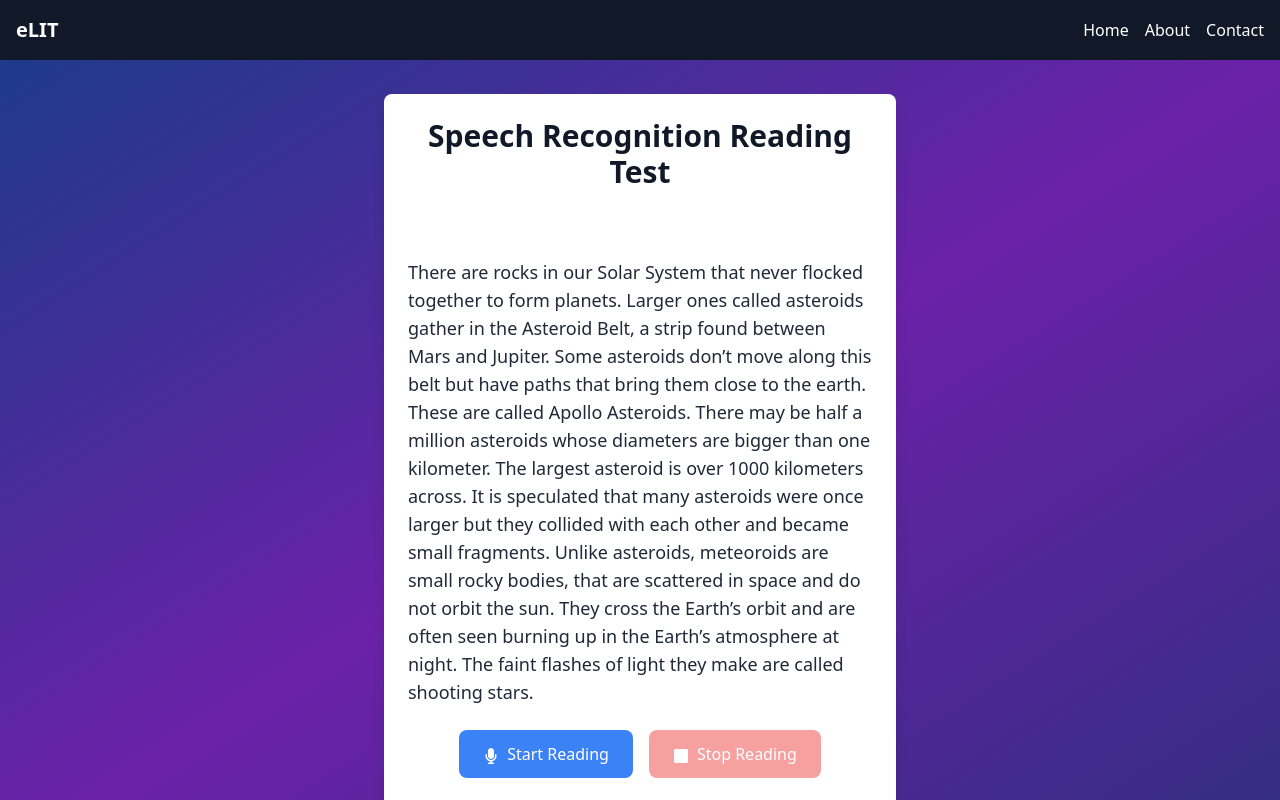
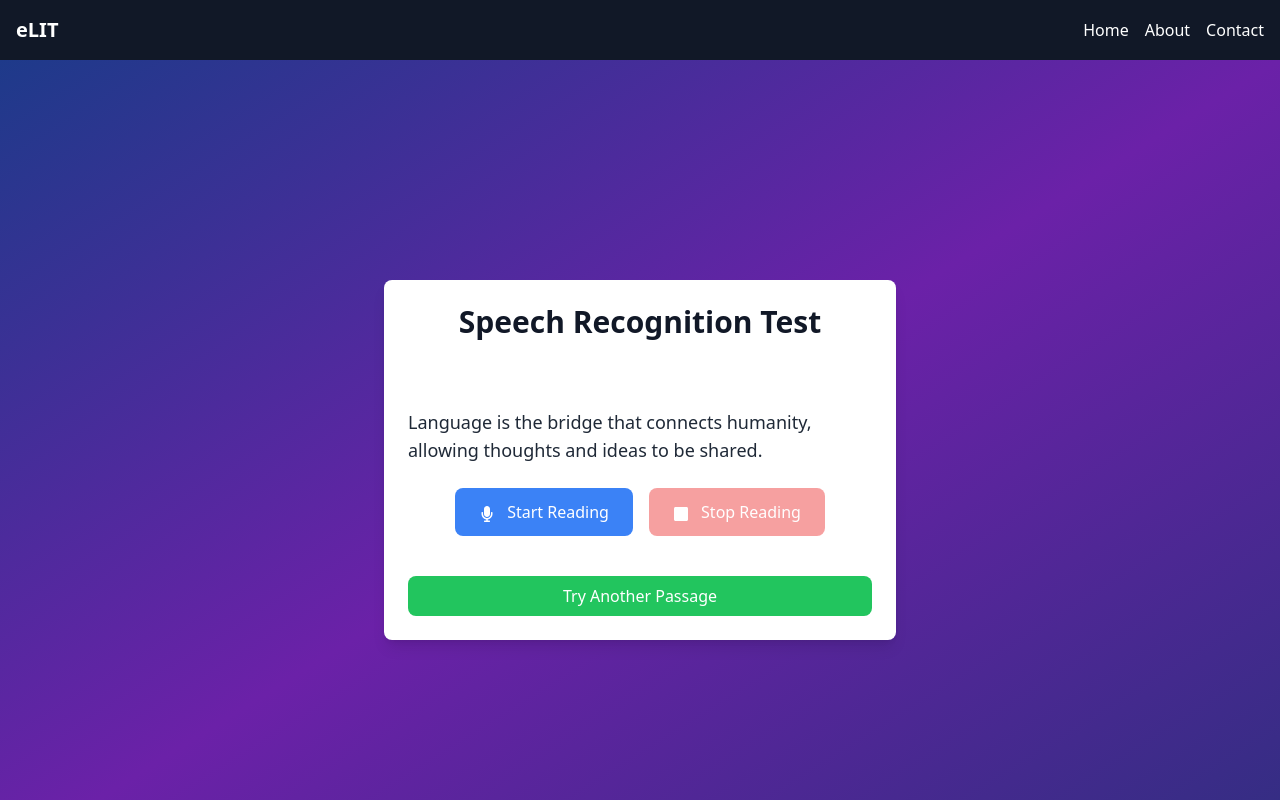
Before and after one commit to PotatoCodder/Gamified-Learning_Webesite, a React (Vite) app: page /speech-recognition in a window 1280 px wide. Shown: the top 800 px of the page. Built offline with nearby package versions, Linux system fonts and the light colour scheme.

Commit message:
i add some changes in hero ui and specially i change alo in speech regnitiontest component

```diff
--- a/package.json
+++ b/package.json
@@ -11,8 +11,11 @@
   },
   "dependencies": {
     "@headlessui/react": "^2.2.0",
+    "@mui/material": "^6.4.2",
     "@nextui-org/react": "^2.6.11",
-    "framer-motion": "^12.0.9",
+    "@radix-ui/react-toast": "^1.2.5",
+    "framer-motion": "^12.0.11",
+    "lodash": "^4.17.21",
     "lucide-react": "^0.474.0",
     "react": "^18.3.1",
     "react-dom": "^18.3.1",
--- a/src/components/Hero.jsx
+++ b/src/components/Hero.jsx
@@ -2,30 +2,47 @@ import React from 'react';
 
 const Hero = () => {
   return (
-    <section className="relative py-20 text-white bg-gradient-to-r from-blue-600 to-purple-600 md:py-32">
-      <div className="container px-6 mx-auto text-center">
-        <h1 className="mb-4 text-5xl font-extrabold md:text-6xl animate-fade-in-down">
-          Welcome to MyWordle
+    <section className="relative bg-gray-50 overflow-hidden">
+      <div className="max-w-7xl mx-auto">
+        <div className="relative z-10 pb-8 bg-gray-50 sm:pb-16 md:pb-20 lg:max-w-2xl lg:w-full lg:pb-28 xl:pb-32">
+          <main className="mt-10 mx-auto max-w-7xl px-4 sm:mt-12 sm:px-6 md:mt-16 lg:mt-20 lg:px-8 xl:mt-28">
+            <div className="sm:text-center lg:text-left">
+              <h1 className="text-4xl tracking-tight font-extrabold text-gray-900 sm:text-5xl md:text-6xl">
+                <span className="block xl:inline">Challenge your mind with</span>{' '}
+                <span className="block text-indigo-600 xl:inline">eLIT</span>
               </h1>
-        <p className="mb-8 text-xl md:text-2xl animate-fade-in-up">
-          Challenge your vocabulary and have fun guessing words!
+              <p className="mt-3 text-base text-gray-500 sm:mt-5 sm:text-lg sm:max-w-xl sm:mx-auto md:mt-5 md:text-xl lg:mx-0">
+                Engage in exciting word games, solve puzzles, and enhance your vocabulary. eLIT makes learning fun and interactive!
               </p>
-        <div className="flex justify-center space-x-4">
+              <div className="mt-5 sm:mt-8 sm:flex sm:justify-center lg:justify-start">
+                <div className="rounded-md shadow">
                   <a
                     href="#game"
-            className="px-8 py-3 text-lg font-semibold text-black transition duration-300 ease-in-out transform bg-yellow-500 rounded-full hover:bg-yellow-400 hover:scale-105"
+                    className="w-full flex items-center justify-center px-8 py-3 border border-transparent text-base font-medium rounded-md text-white bg-indigo-600 hover:bg-indigo-700 md:py-4 md:text-lg md:px-10"
                   >
                     Play Now
                   </a>
+                </div>
+                <div className="mt-3 sm:mt-0 sm:ml-3">
                   <a
                     href="#how-to-play"
-            className="px-8 py-3 text-lg font-semibold text-white transition duration-300 ease-in-out transform bg-transparent border-2 border-white rounded-full hover:bg-white hover:text-blue-600 hover:scale-105"
+                    className="w-full flex items-center justify-center px-8 py-3 border border-transparent text-base font-medium rounded-md text-indigo-700 bg-indigo-100 hover:bg-indigo-200 md:py-4 md:text-lg md:px-10"
                   >
                     How to Play
                   </a>
                 </div>
               </div>
-      <div className="absolute bottom-0 left-0 right-0 h-16 bg-gradient-to-t from-white opacity-20"></div>
+            </div>
+          </main>
+        </div>
+      </div>
+      <div className="lg:absolute lg:inset-y-0 lg:right-0 lg:w-1/2">
+        <img
+          className="h-56 w-full object-cover sm:h-72 md:h-96 lg:w-full lg:h-full"
+          src="https://images.unsplash.com/photo-1546776310-eef45dd6d63c?ixlib=rb-4.0.3&ixid=MnwxMjA3fDB8MHxwaG90by1wYWdlfHx8fGVufDB8fHx8&auto=format&fit=crop&w=1000&q=80"
+          alt="Word game illustration"
+        />
+      </div>
     </section>
   );
 };
--- a/src/components/SpeechRecognition.jsx
+++ b/src/components/SpeechRecognition.jsx
@@ -1,28 +1,20 @@
 import React, { useState, useEffect } from "react";
 import { FaMicrophone, FaStop } from "react-icons/fa";
+import { motion } from "framer-motion";
+import _ from "lodash";
+
+const passages = [
+  `The solar system is vast, filled with planets, asteroids, and mysteries beyond our reach.`,
+  `Language is the bridge that connects humanity, allowing thoughts and ideas to be shared.`,
+  `Technology evolves rapidly, shaping the way we interact, learn, and experience the world.`
+];
 
 const SpeechRecognitionTest = () => {
-  const passage = `There are rocks in our Solar System that never flocked together to
-                    form planets. Larger ones called asteroids gather in the Asteroid
-                    Belt, a strip found between Mars and Jupiter. Some asteroids
-                    don’t move along this belt but have paths that bring them close
-                    to the earth. These are called Apollo Asteroids.
-
-                    There may be half a million asteroids whose diameters
-                    are bigger than one kilometer. The largest asteroid is over 1000
-                    kilometers across. It is speculated that many asteroids were
-                    once larger but they collided with each other and became small
-                    fragments.
-
-                    Unlike asteroids, meteoroids are small rocky bodies, that
-                    are scattered in space and do not orbit the sun. They cross
-                    the Earth’s orbit and are often seen burning up in the Earth’s
-                    atmosphere at night. The faint flashes of light they make are
-                    called shooting stars.`;
-
+  const [currentPassage, setCurrentPassage] = useState(_.sample(passages));
   const [isListening, setIsListening] = useState(false);
   const [feedback, setFeedback] = useState("");
   const [transcript, setTranscript] = useState("");
+  const [spokenWords, setSpokenWords] = useState([]);
   const [recognition, setRecognition] = useState(null);
 
   useEffect(() => {
@@ -36,10 +28,11 @@ const SpeechRecognitionTest = () => {
       recognitionInstance.onresult = (event) => {
         const result = event.results[0][0].transcript;
         setTranscript(result);
+        setSpokenWords(result.toLowerCase().split(" "));
       };
 
       recognitionInstance.onerror = () => {
-        setFeedback("Sorry, there was an error with the speech recognition.");
+        setFeedback("Error with speech recognition.");
         setIsListening(false);
       };
 
@@ -49,9 +42,16 @@ const SpeechRecognitionTest = () => {
     }
   }, []);
 
+  useEffect(() => {
+    if (spokenWords.length >= currentPassage.split(" ").length) {
+      stopListening();
+    }
+  }, [spokenWords]);
+
   const startListening = () => {
     setFeedback("Listening...");
     setIsListening(true);
+    setSpokenWords([]);
     recognition.start();
   };
 
@@ -62,51 +62,39 @@ const SpeechRecognitionTest = () => {
   };
 
   const compareText = (userText) => {
+    const userWords = userText.toLowerCase().split(" ");
+    const originalWords = currentPassage.toLowerCase().split(" ");
     let errors = [];
-    const userWords = userText.toLowerCase().split(" ");
-    const originalWords = passage.toLowerCase().split(" ");
 
     for (let i = 0; i < originalWords.length; i++) {
       if (userWords[i] !== originalWords[i]) {
-        if (userWords[i] === undefined) {
-          errors.push(`Omission at position ${i + 1}: missing "${originalWords[i]}"`);
-        } else if (originalWords.includes(userWords[i])) {
-          errors.push(`Insertion: "${userWords[i]}" is extra`);
-        } else {
-          errors.push(`Substitution: "${userWords[i]}" instead of "${originalWords[i]}"`);
-        }
+        errors.push(`Error at word ${i + 1}: Expected "${originalWords[i]}", but got "${userWords[i] || "[missing]"}"`);
       }
     }
 
-    let repeatedWords = userWords.filter((word, index, self) => self.indexOf(word) !== index);
-    repeatedWords = [...new Set(repeatedWords)];
-    if (repeatedWords.length > 0) {
-      errors.push(`Repetition: You repeated words like ${repeatedWords.join(", ")}`);
-    }
+    setFeedback(errors.length === 0 ? "Perfect!" : errors.join("\n"));
+  };
 
-    let transpositions = [];
-    for (let i = 0; i < userWords.length - 1; i++) {
-      if (userWords[i] === originalWords[i + 1] && userWords[i + 1] === originalWords[i]) {
-        transpositions.push(`Transposition: "${userWords[i]}" and "${userWords[i + 1]}" are swapped`);
-      }
-    }
-
-    if (errors.length === 0) {
-      setFeedback("Correct! Well done.");
-    } else {
-      setFeedback(errors.join("\n"));
-    }
+  const getHighlightedText = () => {
+    return currentPassage.split(" ").map((word, index) => (
+      <motion.span
+        key={index}
+        className={spokenWords.includes(word.toLowerCase()) ? "bg-yellow-300 px-1" : ""}
+      >
+        {word} {" "}
+      </motion.span>
+    ));
   };
 
   return (
     <div className="flex items-center justify-center min-h-screen bg-gradient-to-br from-blue-900 via-purple-800 to-indigo-900 text-white p-5">
       <div className="bg-white p-6 rounded-lg shadow-lg w-full sm:max-w-lg">
-        <h1 className="text-3xl font-bold text-center text-gray-900 mb-6">Speech Recognition Reading Test</h1>
+        <h1 className="text-3xl font-bold text-center text-gray-900 mb-6">Speech Recognition Test</h1>
 
         <div className="mb-6">
           <p className="text-xl font-semibold">Read this passage aloud:</p>
-          <div className="text-lg mt-4 text-gray-800" id="passage-container">
-            <p>{passage}</p>
+          <div className="text-lg mt-4 text-gray-800">
+            {getHighlightedText()}
           </div>
         </div>
 
@@ -116,22 +104,27 @@ const SpeechRecognitionTest = () => {
             className="bg-blue-500 text-white px-6 py-3 rounded-lg hover:bg-blue-700 disabled:opacity-50"
             disabled={isListening}
           >
-            <FaMicrophone className="inline-block mr-2" />
-            Start Reading
+            <FaMicrophone className="inline-block mr-2" /> Start Reading
           </button>
           <button
             onClick={stopListening}
             className="bg-red-500 text-white px-6 py-3 rounded-lg hover:bg-red-700 disabled:opacity-50"
             disabled={!isListening}
           >
-            <FaStop className="inline-block mr-2" />
-            Stop Reading
+            <FaStop className="inline-block mr-2" /> Stop Reading
           </button>
         </div>
 
         <div className="text-lg text-center mt-4">
           <p>{feedback}</p>
         </div>
+
+        <button
+          onClick={() => setCurrentPassage(_.sample(passages))}
+          className="mt-4 w-full bg-green-500 text-white px-4 py-2 rounded-lg hover:bg-green-700"
+        >
+          Try Another Passage
+        </button>
       </div>
     </div>
   );
```
Also changed, not shown: 1 other file (tests, documents, lock files or other folders). Lines whose indentation alone changed are shown as unchanged.
